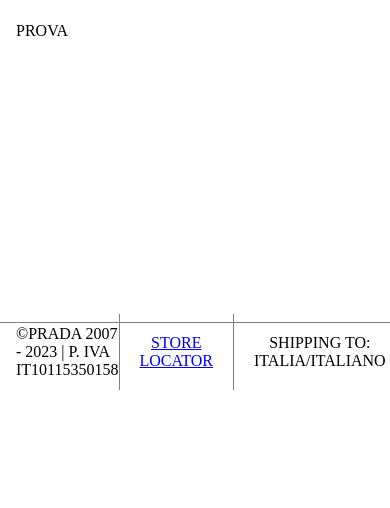
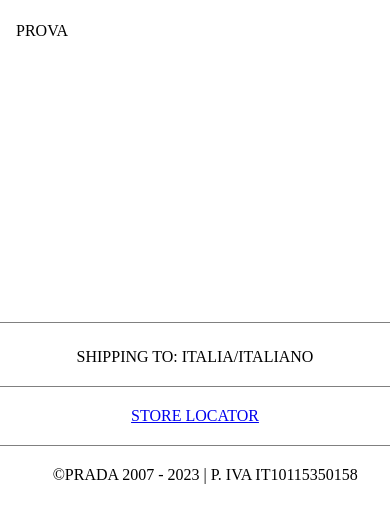
Before and after one commit to tizianocappai/esercizio-big, a plain HTML site: page index.html in a window 390 px wide. Shown: the part 2392-2900 px from the top of the page. Before the commit the page ends 2782 px from the top, so only its background shows below. Drawn offline with Linux system fonts and the light colour scheme; no server answers.

Commit message:
sistemato footer-bottom

```diff
--- a/index.html
+++ b/index.html
@@ -172,7 +172,7 @@
 			</div>
 
 			<div class="footer-bottom">
-				<div style="width: 70%;">
+				<div class="copyright">
 					<span>©PRADA 2007 - 2023 | P. IVA IT10115350158</span>
 				</div>
 
--- a/style.css
+++ b/style.css
@@ -160,7 +160,6 @@ footer {
 	padding: 0 0 0 16px;
 	height: 57px;
 	border-top: 1px solid gray;
-	justify-content: space-around;
 }
 
 .store-locator {
@@ -175,6 +174,9 @@ footer {
 	border-left: 1px solid gray;
 }
 
+.copyright {
+	width: 70%;
+}
 
 @media screen and (max-width: 868px) {
 
@@ -187,4 +189,29 @@ footer {
 		display: none;
 	}
 
+	.footer-bottom {
+		height: 185px;
+		border-top: 1px solid gray;
+		justify-content: center;
+		flex-direction: column-reverse;
+		align-items: normal;
+		padding: 0;
+	}
+
+	.copyright {
+		text-align: center;
+		padding: 20px;
+		width: 95%;
+	}
+
+	.shipping {
+		border-bottom: 1px solid gray;
+		border-left: none;
+	}
+
+	.store-locator {
+		border-bottom: 1px solid gray;
+		border-left: none;
+	}
+
   }
```
